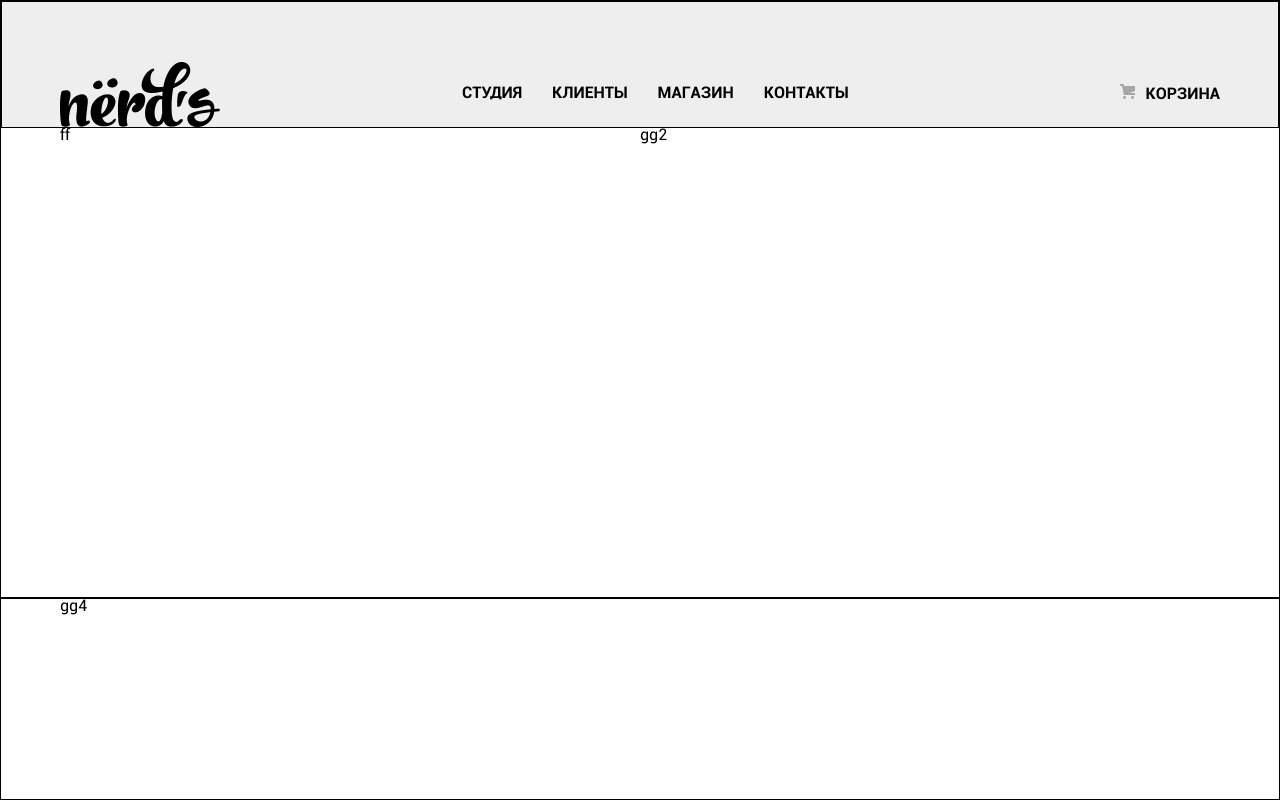
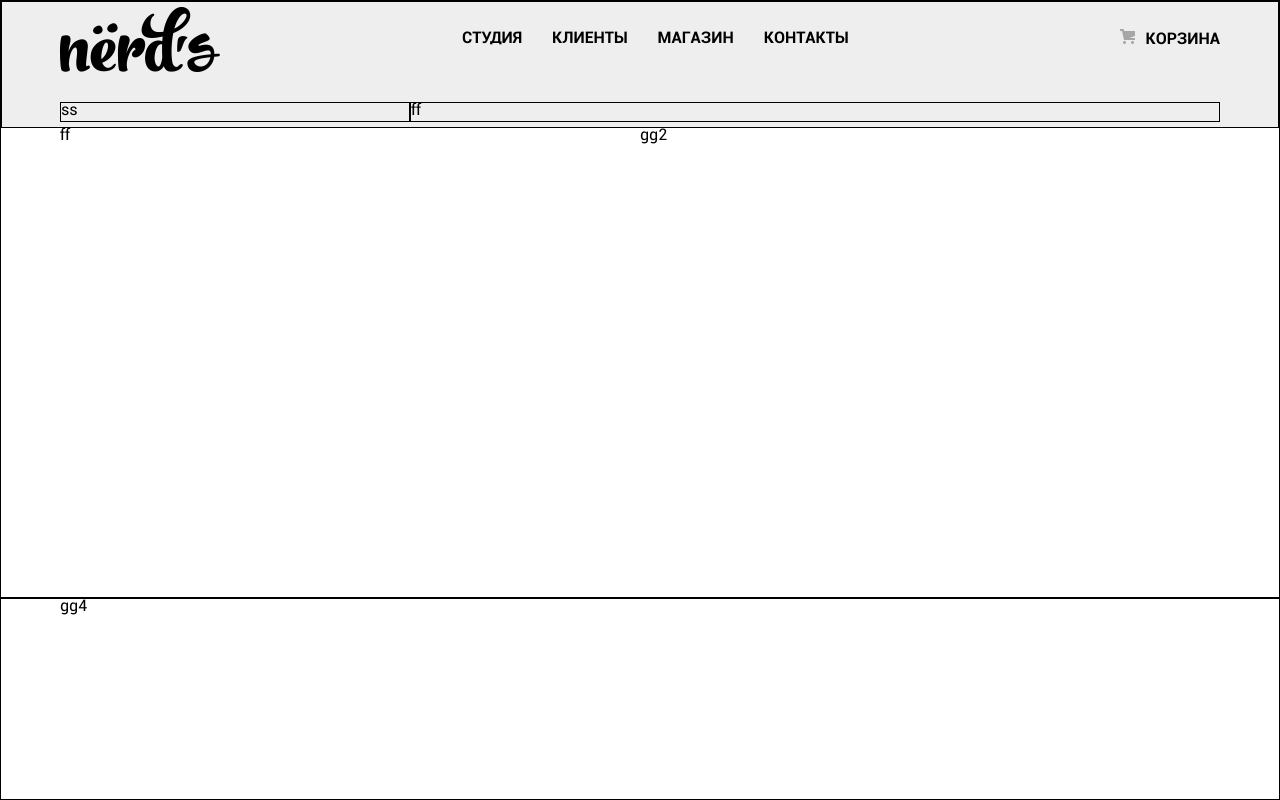
Before and after one commit to AntonVoronezh/educaton-HTML-CSS-10-nerds, a plain HTML site: page index.html in a window 1280 px wide. Drawn offline with Linux system fonts and the light colour scheme.

Commit message:
add header-container-bottom block

```diff
--- a/css/layout/structure/header.css
+++ b/css/layout/structure/header.css
@@ -4,6 +4,7 @@
 
 .header {
     display: flex;
+    flex-direction: column;
     align-items: flex-end;
     justify-content: center;
     background-color: #eeeeee;
@@ -22,3 +23,19 @@
 .basket {
     margin-left: auto;
 }
+
+.header-container-bottom {
+    /* border: 1px solid #000000; */
+    padding-top: 30px;
+    display: flex;
+}
+
+.slogan {
+    width: 30%;
+    border: 1px solid #000000;
+}
+
+.slide {
+    flex: 1;
+    border: 1px solid #000000;
+}
--- a/index.html
+++ b/index.html
@@ -44,6 +44,16 @@
                     </div>
                 </div>
                 <!-- end container -->
+                <!-- start container -->
+                <div class="container header-container-bottom">
+<section class="slogan">
+    ss
+</section>
+<div class="slide">
+    ff
+</div>
+                </div>
+                <!-- end container -->
             </header>
             <!-- end header -->
             <!-- start maincontent -->
```
